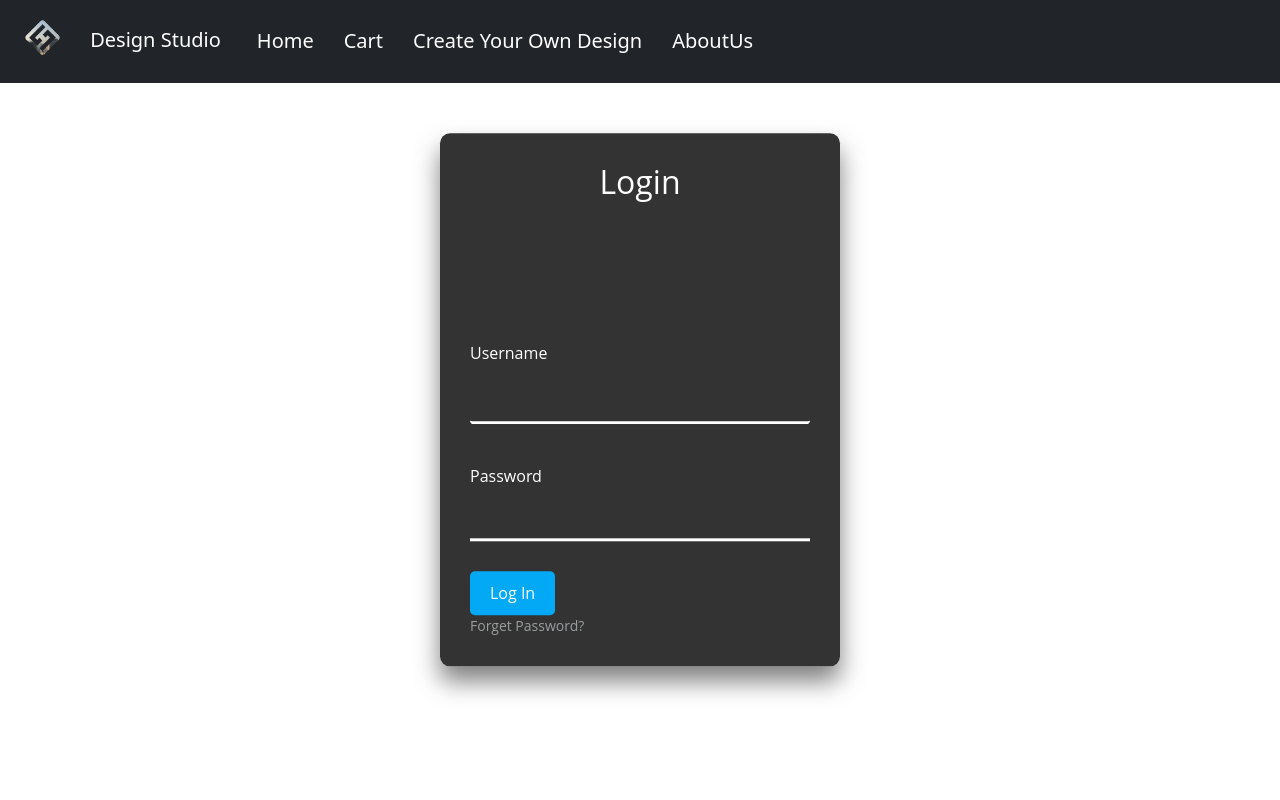
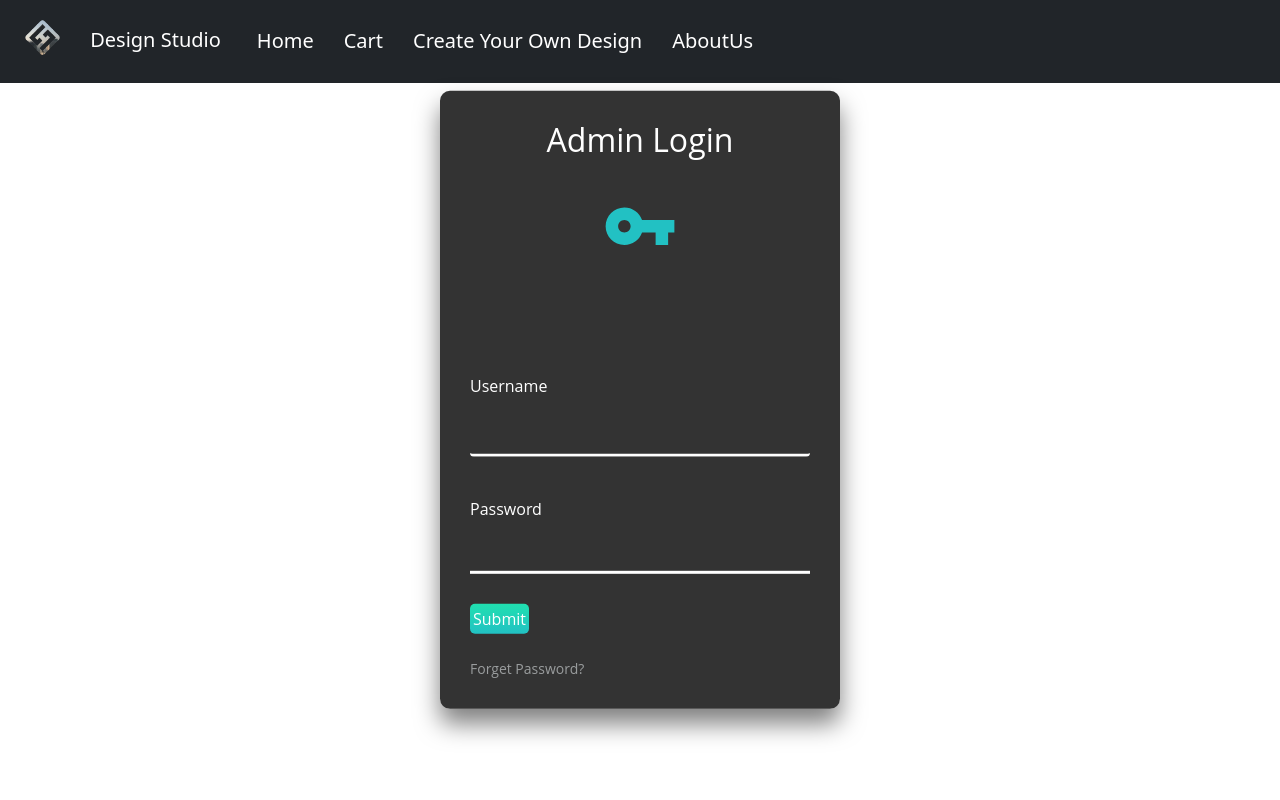
Before and after one commit to Black-Ops-Geekss/design-Studio-frontend, a React (Create React App) app: page /Admin in a window 1280 px wide. Shown: the top 800 px of the page. Built offline with nearby package versions, Linux system fonts and the light colour scheme.

Commit message:
adding some logic for manage order page

```diff
--- a/src/Styling/Footer.css
+++ b/src/Styling/Footer.css
@@ -1,33 +1,41 @@
 .footer {
   background-color: #222831;
   padding: 70px 0 0;
+  margin-top: 40px;
 }
+
 @media (max-width: 767px) {
   .footer {
     text-align: center;
   }
 }
+
 .footer .container {
   display: grid;
   grid-template-columns: repeat(auto-fill, minmax(250px, 1fr));
   gap: 40px;
 }
+
 .footer .footerB h3 {
   color: white;
   font-size: 50px;
-    margin:30px;
+  margin: 30px;
 }
+
 .footer .footerB .social {
   display: flex;
 }
+
 @media (max-width: 767px) {
   .footer .footerB .social {
     justify-content: center;
   }
 }
+
 .footer .footerB .social li {
   margin-right: 10px;
 }
+
 .footer .footerB .social li a {
   background-color: #313131;
   color: #b9b9b9;
@@ -39,36 +47,45 @@
   font-size: 20px;
   transition: var(--main-transition);
 }
+
 .footer .footerB .social .facebook:hover {
   background-color: #1877f2;
 }
+
 .footer .footerB .social .twitter:hover {
   background-color: #1da1f2;
 }
+
 .footer .footerB .social .youtube:hover {
   background-color: #655894;
 }
+
 .footer .footerB .text {
   line-height: 2;
   color: #b9b9b9;
 }
+
 .footer .footerB .links li {
   padding: 15px 0;
-    transition: 0.5s  ;
-    -webkit-transition: 0.5s  ;
-    -moz-transition: 0.5s  ;
-    -ms-transition: 0.5s  ;
-    -o-transition: 0.5s  ;
+  transition: 0.5s;
+  -webkit-transition: 0.5s;
+  -moz-transition: 0.5s;
+  -ms-transition: 0.5s;
+  -o-transition: 0.5s;
 }
+
 .footer .footerB .links li:not(:last-child) {
   border-bottom: 1px solid #444;
 }
+
 .footer .footerB .links li:hover {
   padding-left: 10px;
 }
+
 .footer .footerB .links li:hover a {
   color: white;
 }
+
 .footer .footerB .links li a {
   color: #b9b9b9;
   transition: 0.5s;
@@ -77,6 +94,7 @@
   -ms-transition: 0.5s;
   -o-transition: 0.5s;
 }
+
 .footer .footerB .links li a::before {
   font-family: "Font Awesome 5 Free";
   content: "\F101";
@@ -84,40 +102,48 @@
   margin-right: 10px;
   color: var(--main-color);
 }
+
 .footer .footerB .line {
   display: flex;
   align-items: center;
   color: #b9b9b9;
   margin-bottom: 30px;
 }
+
 @media (max-width: 767px) {
   .footer .footerB .line {
     flex-direction: column;
   }
 }
+
 .footer .footerB .line i {
   font-size: 25px;
   color: var(--main-color);
   margin-right: 10px;
 }
+
 @media (max-width: 767px) {
   .footer .footerB .line i {
     margin-right: 0;
     margin-bottom: 15px;
   }
 }
+
 .footer .footerB .line .info {
   line-height: 1.7;
   flex: 1;
 }
+
 .footer .footerB .line .info span {
   display: block;
 }
+
 .footer .footer-gallery img {
   width: 78px;
   border: 3px solid white;
   margin: 2px;
 }
+
 .footer .copyright {
   padding: 25px 0;
   text-align: center;
@@ -125,6 +151,7 @@
   margin: 50px 0 0;
   border-top: 1px solid #444;
 }
-  iframe{
+
+iframe {
   margin: auto;
 }
--- a/src/Styling/Login.css
+++ b/src/Styling/Login.css
@@ -69,8 +69,8 @@
   transition: .5s;
 }
 
-  .form-box .admin-login-input input:focus ~ label,
-  .form-box .admin-login-input input:valid ~ label{
+.form-box .admin-login-input input:focus~label,
+.form-box .admin-login-input input:valid~label {
   top: -18px;
   left: 0;
   color: #03a9f4;
@@ -81,9 +81,23 @@
   background: transparent;
   border: none;
   outline: none;
-    background: #03a9f4;
+  background: rgb(34, 193, 195);
+  background: linear-gradient(0deg, rgba(34, 193, 195, 1) 0%, rgba(32, 224, 176, 1) 100%);
   color: #fff;
   padding: 10px 20px;
   cursor: pointer;
   border-radius: 5px;
+  padding: 3px;
 }
+
+
+
+.admin-login-icon {
+  margin: 0;
+  padding: 0;
+  font-size: 75px;
+  color: rgb(34, 193, 195);
+  color: linear-gradient(0deg, rgba(34, 193, 195, 1) 0%, rgba(32, 224, 176, 1) 100%);
+  background: transparent;
+  width: 100%;
+}
--- a/src/Styling/Profile.css
+++ b/src/Styling/Profile.css
@@ -1,4 +1,3 @@
-
 .card {
   /* color: #EEEEEE; */
   /* border: none; */
@@ -7,10 +6,6 @@
   width: 60%;
 
 }
-
-
-
-
 
 .admin-profile {
 
--- a/src/components/Footer.js
+++ b/src/components/Footer.js
@@ -1,7 +1,8 @@
 import React from 'react';
 import { FaGithub, FaFacebook, FaTwitter } from 'react-icons/fa';
-import logo from './logo.png'
+import logo from './logo.png';
 import '../Styling/Footer.css';
+import { Container } from 'react-bootstrap';
 
 
 
@@ -9,9 +10,9 @@ class Footer extends React.Component {
   render () {
     return ( <>
       <div className="footer">
-        <div className="container">
+        <Container>
           <div className="footerB">
-            <h3><img  src={logo} style={{width: "175px"}} alt='Logo'  /></h3>
+            <h3><img src={logo} style={{ width: "175px" }} alt='Logo' /></h3>
             <ul className="social">
               <li>
                 <a href="#url" className="facebook">
@@ -54,7 +55,7 @@ class Footer extends React.Component {
           </div>
           <iframe width="250" height="150" id="gmap_canvas" src='https://maps.google.com/maps?q=LTUC&t=&z=9&ie=UTF8&iwloc=&output=embed' title='LUTC' frameBorder="0" scrolling="no" marginHeight="0" marginWidth="0">
           </iframe>
-        </div>
+        </Container>
         <p className="copyright">© 2022 Copyright : Black Ops Geekss</p>
       </div>
     </>
--- a/src/components/admin/LogIn.js
+++ b/src/components/admin/LogIn.js
@@ -2,8 +2,10 @@ import { Component } from 'react';
 import Alert from 'react-bootstrap/Alert';
 import 'bootstrap/dist/css/bootstrap.min.css';
 import '../../Styling/Login.css';
+import ManageDesigns from './ManageDesigns';
+import { MdVpnKey } from "react-icons/md"; // https://react-icons.github.io/react-icons/icons?name=md
 
-import ManageDesigns from './ManageDesigns';
+
 
 export default class login extends Component {
     constructor ( props ) {
@@ -45,25 +47,26 @@ export default class login extends Component {
             <div className='admin_main_container'>
                 {this.state.Auth ? <ManageDesigns /> : <div className='login'>
                     <div className='form-box'>
-                      <h2>Login</h2>
+                        <h2>Admin Login</h2>
+                        <MdVpnKey className='admin-login-icon' />
                         <form className='form' onSubmit={this.handlerSubmit}>
                             <div className='admin-login-input'>
-                            <input type='text' required name='user' className="admin-input"/>
-                            <label>Username</label>
+                                <input type='text' required name='user' className="admin-input" />
+                                <label>Username</label>
                             </div>
                             <div className='admin-login-input'>
-                            <input type='password'  required name='pass' className="admin-input" />
-                            <label>Password</label>
+                                <input type='password' required name='pass' className="admin-input" />
+                                <label>Password</label>
                             </div>
                             {this.state.Error && <Alert key='danger' variant='danger'>
                                 Your password and user is not Correct
                             </Alert>}
                             {this.state.Forget && <Alert key='light' variant='light'>
                                 Please contact your Admin to have a new password</Alert>}
-                                <input id="submit" type="submit" name="" value="Log In"/>
+                            <input id="submit" type="submit" name="" value="Submit" />
                         </form>
-                          <p>  <a href='#' onClick={this.handlerForget}>Forget Password?</a> </p>
-
+                        <br />
+                        <p>  <a href='#' onClick={this.handlerForget}>Forget Password?</a> </p>
                     </div>
                 </div>
                 }
--- a/src/components/admin/ManageOrders.js
+++ b/src/components/admin/ManageOrders.js
@@ -48,12 +48,15 @@ export default class ManageOrders extends Component {
   render () {
     return (
       <>
-        {this.state.ordersArray.filter( filterDesign => filterDesign.items !== null ).map( design => (
+        {!this.state.ordersArray.length ? (
+          <h1 style={{ height: '700px', textAlign: 'center', paddingTop: '30px' }}>You Don't Have Any Orders For Now</h1>
+        )
+          : (
+            this.state.ordersArray.filter( filterDesign => filterDesign.items !== null ).map( design => (
               <div>
                 <Card style={{ width: '25rem' }}>
                   <Carousel fade>
                     {design.items.map( url => (
-
                       <Carousel.Item>
                         <img
                           className="d-block"
@@ -73,12 +76,12 @@ export default class ManageOrders extends Component {
                     </Card.Text>
                     <Button onClick={() => this.deleteOrder( design._id )} variant="primary">Delete order</Button>
                     <Button onClick={() => this.confirmOrder( design._id )} variant="primary">Confirm Order</Button>
-
                   </Card.Body>
                 </Card>
               </div>
-        ) )}
+            ) )
+          )}
       </>
     );
-  };
-};
+  }
+}
```
Lines whose indentation alone changed are shown as unchanged.
